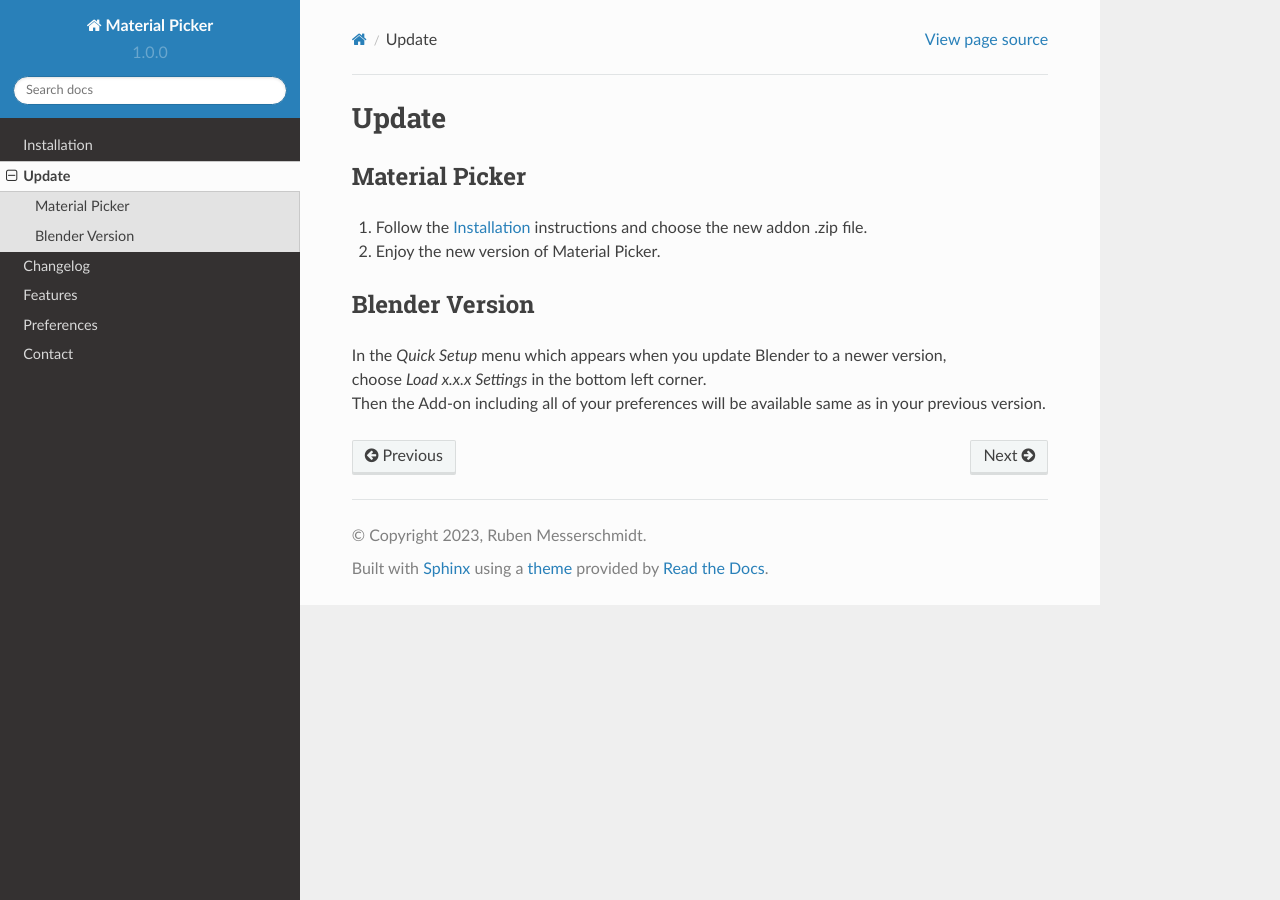
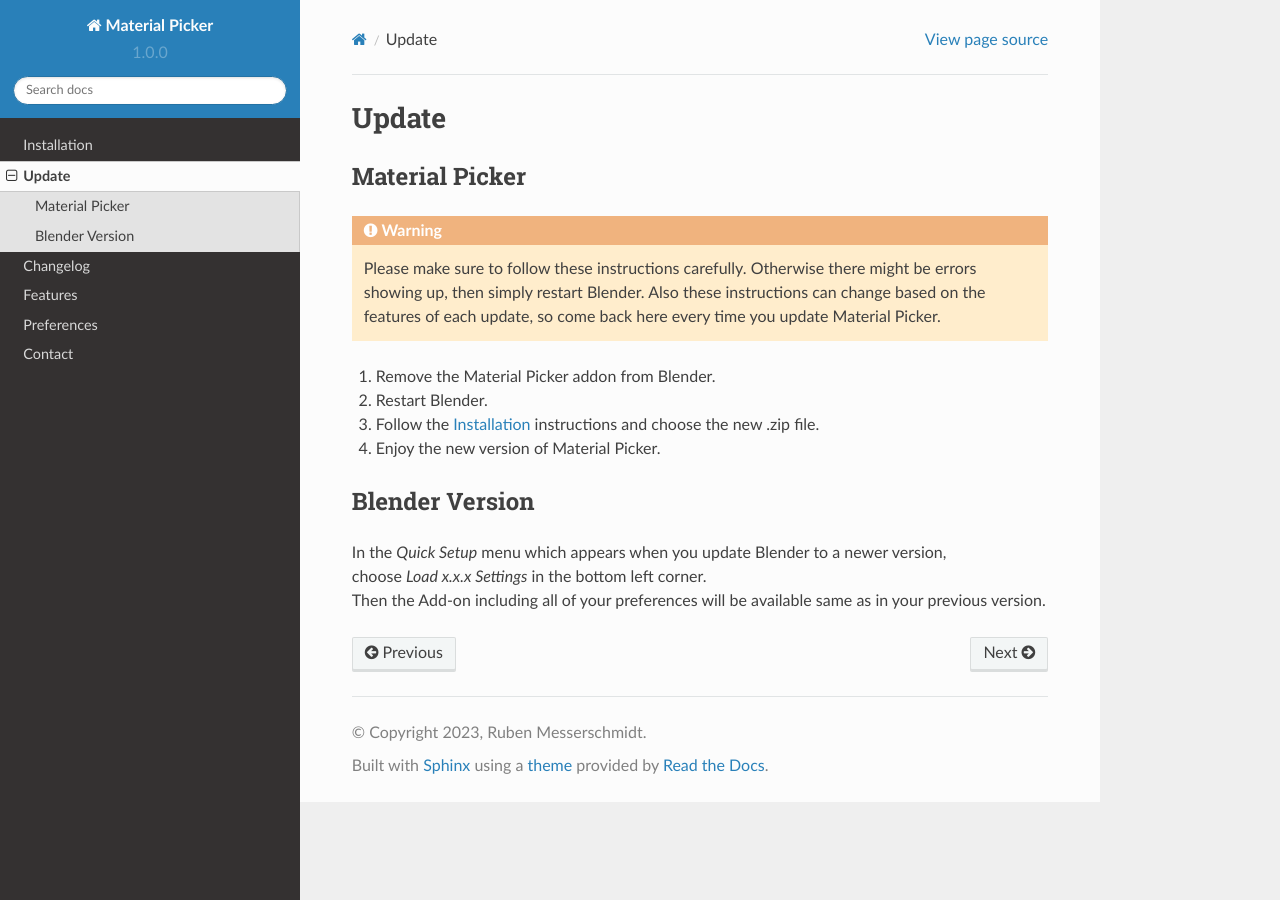
Before and after one commit to rubenmesserschmidt/Material-Picker_docs, a Sphinx documentation site: the page built from docs/source/update.rst, in a window 1280 px wide. Built offline with Sphinx 7.4.7 and the Read the Docs theme 2.0.0, drawn with Linux system fonts in a browser that asks for light colours.

```diff
--- a/docs/source/update.rst
+++ b/docs/source/update.rst
@@ -4,7 +4,15 @@ Update
 Material Picker
 *************
 
-1. Follow the :doc:`installation` instructions and choose the new addon .zip file.
+.. warning::
+    Please make sure to follow these instructions carefully.
+    Otherwise there might be errors showing up, then simply restart Blender.
+    Also these instructions can change based on the features of each update, so come back here every time you update Material Picker.
+
+
+1. Remove the Material Picker addon from Blender.
+#. Restart Blender.
+#. Follow the :doc:`installation` instructions and choose the new .zip file.
 #. Enjoy the new version of Material Picker.
 
 
```
Also changed, not shown: docs/source/changelog.rst (+11 -0 lines), docs/source/features.rst (+30 -1 lines).
